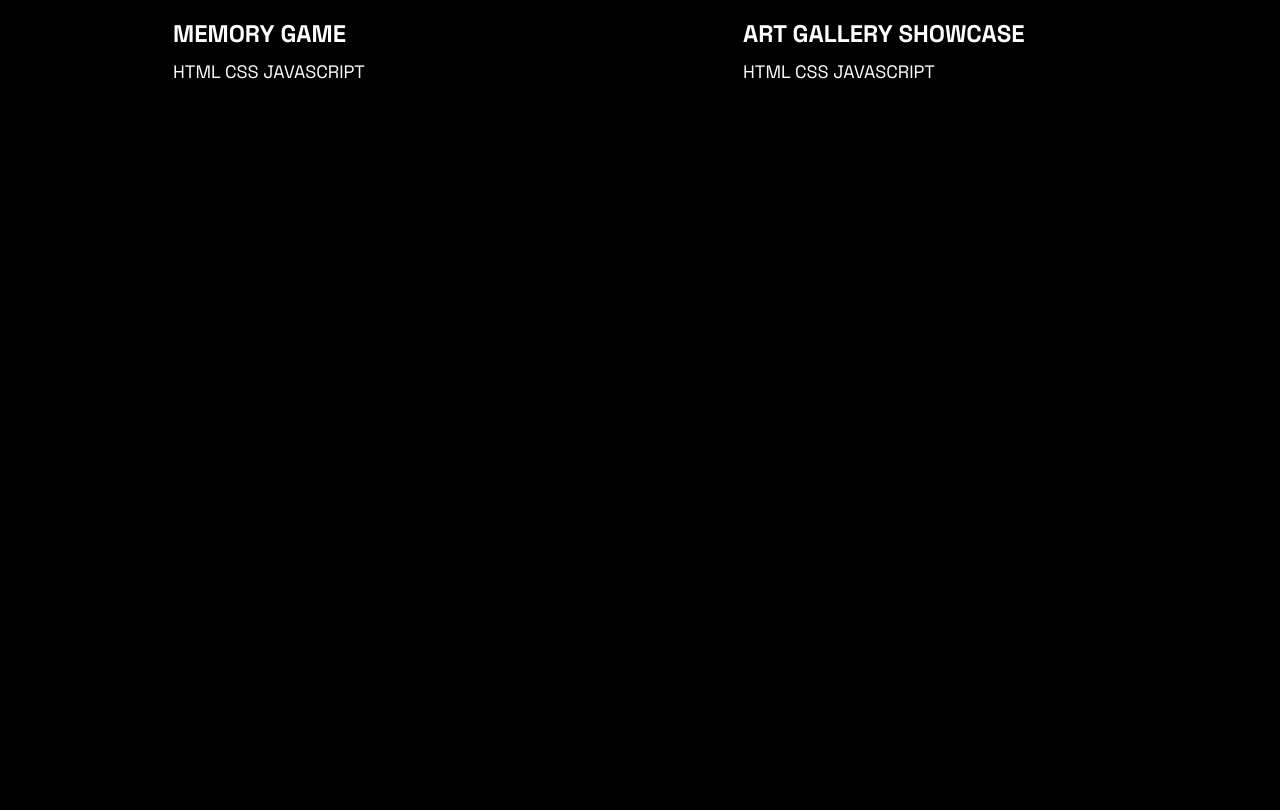
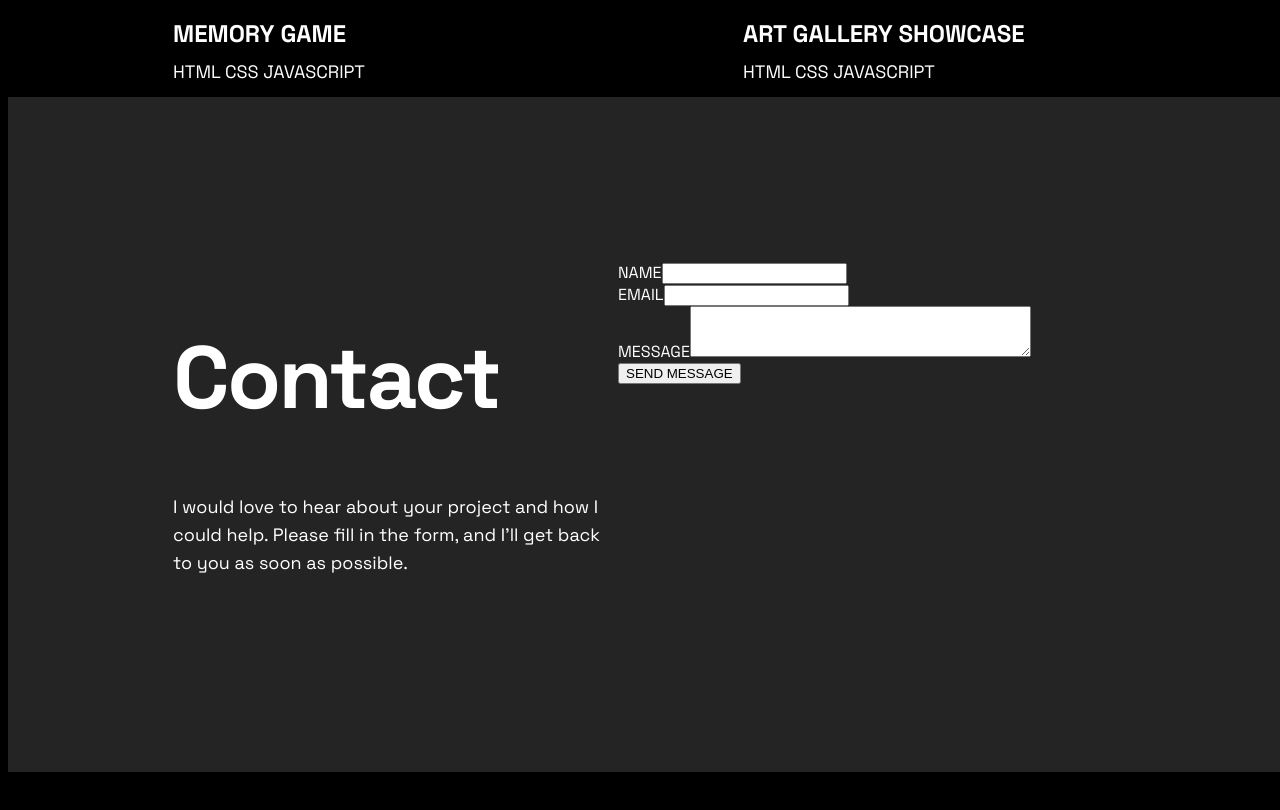
Before and after one commit to Stalius4/single-page-developer-portfolio, a React (Create React App) app: page / in a window 1280 px wide. Shown: the part 3013-3823 px from the top of the page. After the commit the page ends 3785 px from the top, so only its background shows below. Built offline with nearby package versions, Linux system fonts and the light colour scheme.

Commit message:
footer component added/ no styling

```diff
--- a/src/App.js
+++ b/src/App.js
@@ -4,12 +4,14 @@ import './styles/global.css';
 import ContactMe from './components/contact-me';
 import Experience from './components/experience';
 import Projects from './components/projects';
+import Footer from './components/footer';
 function App() {
   return (
     <div className="App">
 <ContactMe></ContactMe>
 <Experience></Experience>
 <Projects></Projects>
+<Footer></Footer>
     </div>
   );
 }
--- /dev/null
+++ b/src/components/footer.js
@@ -0,0 +1,45 @@
+import "../styles/footer.css"
+
+
+function Footer(){
+
+
+
+    return(
+        <div className="footer-outer">
+            <div className="footer-inner">
+            <div className="footer-left">
+                <h1>Contact</h1>
+                <p>I would love to hear about your project and how I could help. Please fill in the form, and I’ll get back to you as soon as possible.</p>
+            </div>
+            <div className="footer-right">
+                <form>
+                <section className="footer-name">
+                    <label for="name">NAME</label>
+                    <input type="text" name="name" id="name"></input>
+                </section>
+                <section className="footer-email">
+                    <label for="email">EMAIL</label>
+                    <input type="text" name="email" id="email"></input>
+                </section>
+                <section className="footer-email">
+                    <label for="message">MESSAGE</label>
+                    <textarea  name="message" id="message" rows={3} cols={40}></textarea>
+                </section>
+                <section class="submission">
+                  <input type="submit" value="SEND MESSAGE"></input>
+                     </section>
+
+
+
+
+
+                </form>
+            </div>
+            </div>
+        </div>
+    )
+}
+
+
+export default Footer
--- a/src/components/projects.js
+++ b/src/components/projects.js
@@ -18,13 +18,11 @@ function Projects() {
 
   const handleMouseOver = (e) => {
     setIsHovered({...isHovered, [`project${e}`]: true});
-    console.log(isHovered);
   };
 
   const handleMouseOut = (e) => {
 
       setIsHovered({...isHovered, [`project${e}`]: false})
-      console.log(isHovered)
 
   };
 
--- /dev/null
+++ b/src/styles/footer.css
@@ -0,0 +1,26 @@
+
+
+.footer-outer{
+    background-color: var(--dark-grey);
+    width: 1449px;
+    height: 675px;
+    margin-top: 30px;
+
+}
+
+.footer-inner{
+    padding: 165px;
+    display: flex;
+}
+
+.footer-inner h1{
+    font-size: 88px;
+    letter-spacing: -2.5px;
+}
+
+.footer-inner p{
+    font-size: 18px;
+   line-height: 28px;
+   font-weight: medium;
+   width: 445px;
+}
--- a/src/styles/global.css
+++ b/src/styles/global.css
@@ -19,6 +19,6 @@ color: #ffffff;
 .App{
     background-color: black;
     width: 1440px;
-    height: 3872px;
+    height: 3740px;
     margin: 0 auto;
 }
```
